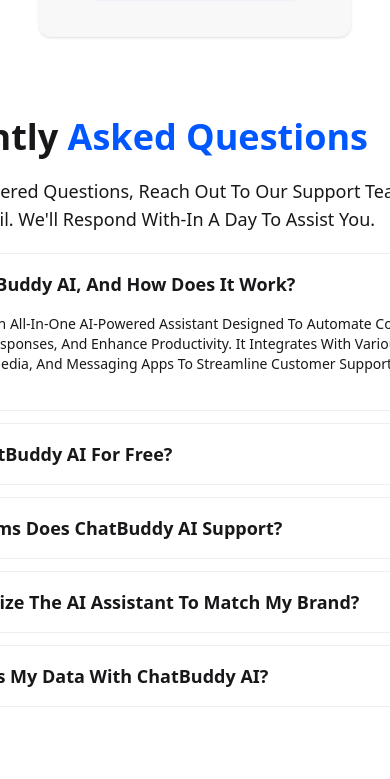
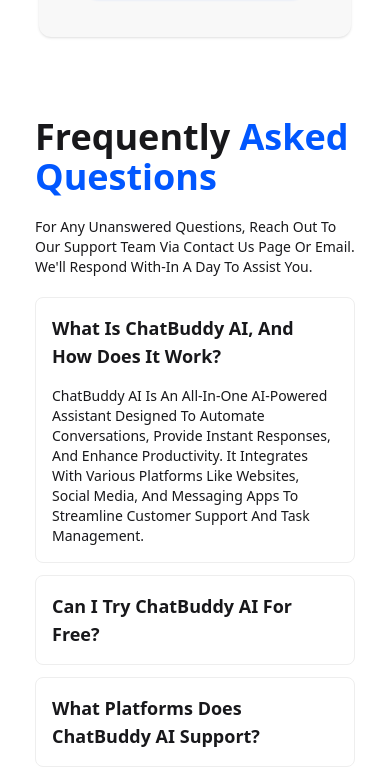
Before and after one commit to HirmaanR/crystal-client, a Next.js app: page / in a window 390 px wide. Shown: the part 7879-8658 px from the top of the page. Built offline with nearby package versions, Linux system fonts and the light colour scheme.

Commit message:
fix: 🐛 faqs section responsive

```diff
--- a/app/components/homePage/FaqsHomeSection.jsx
+++ b/app/components/homePage/FaqsHomeSection.jsx
@@ -18,14 +18,16 @@ function FaqsHomeSection({}) {
 
   return (
     <InitMotion>
-      <div className="grid grid-cols-1 lg:grid-cols-2 text-left gap-5 px-20 mb-32 capitalize">
+      <div className="w-full grid justify-center items-center h-full">
+        <div className="grid grid-cols-1 lg:grid-cols-2 text-left gap-5 md:px-20 mb-r2 capitalize max-w-xs md:max-w-6xl h-full">
           <div className="capitalize gap-5 flex flex-col">
             <h1 className="font-bold text-4xl">
               Frequently <span className="text-primary">asked questions</span>
             </h1>
-          <p className="font-light text-lg">
+            <p className="font-light text-sm md:text-lg">
               For any unanswered questions, reach out to our support team via
-            contact us page or email. We'll respond with-in a day to assist you.
+              contact us page or email. We'll respond with-in a day to assist
+              you.
             </p>
           </div>
           <div className="grid grid-cols-1 gap-3">
@@ -51,6 +53,7 @@ function FaqsHomeSection({}) {
             })}
           </div>
         </div>
+      </div>
     </InitMotion>
   );
 }
```
Lines whose indentation alone changed are shown as unchanged.
